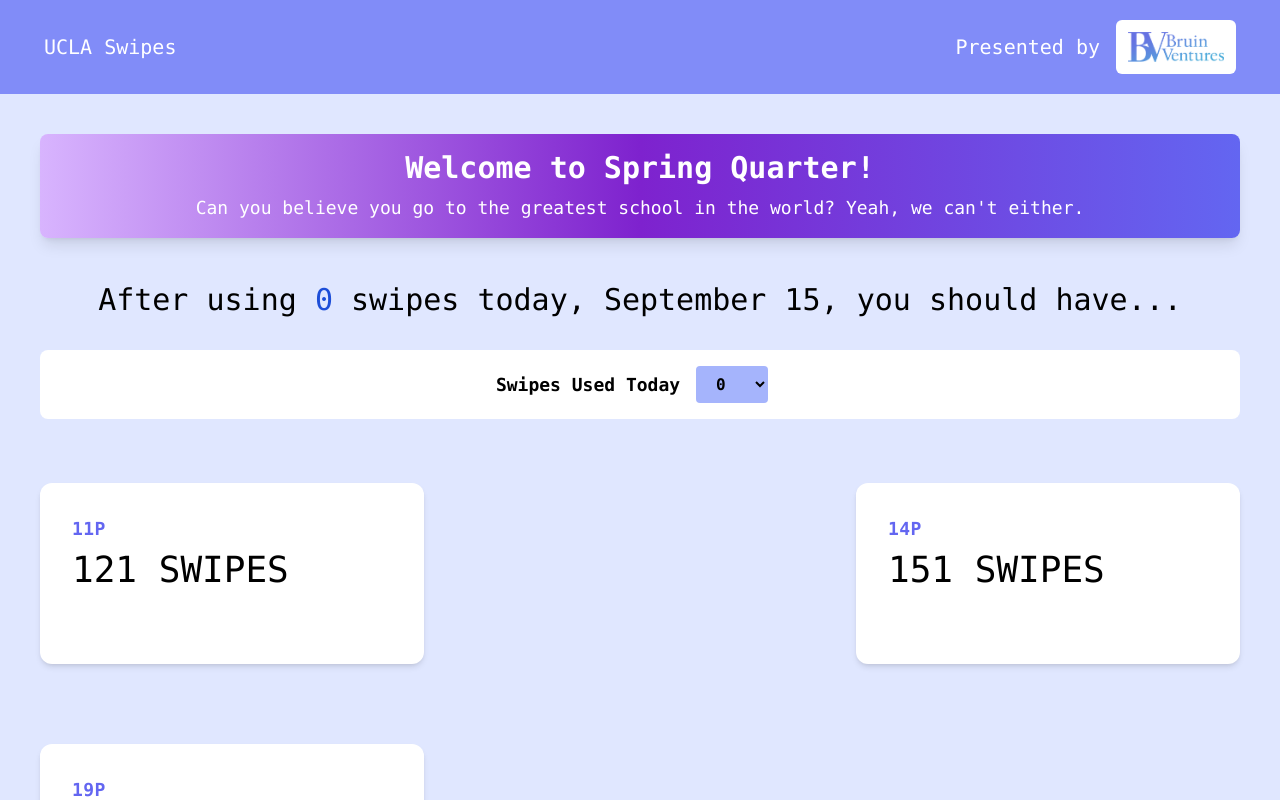
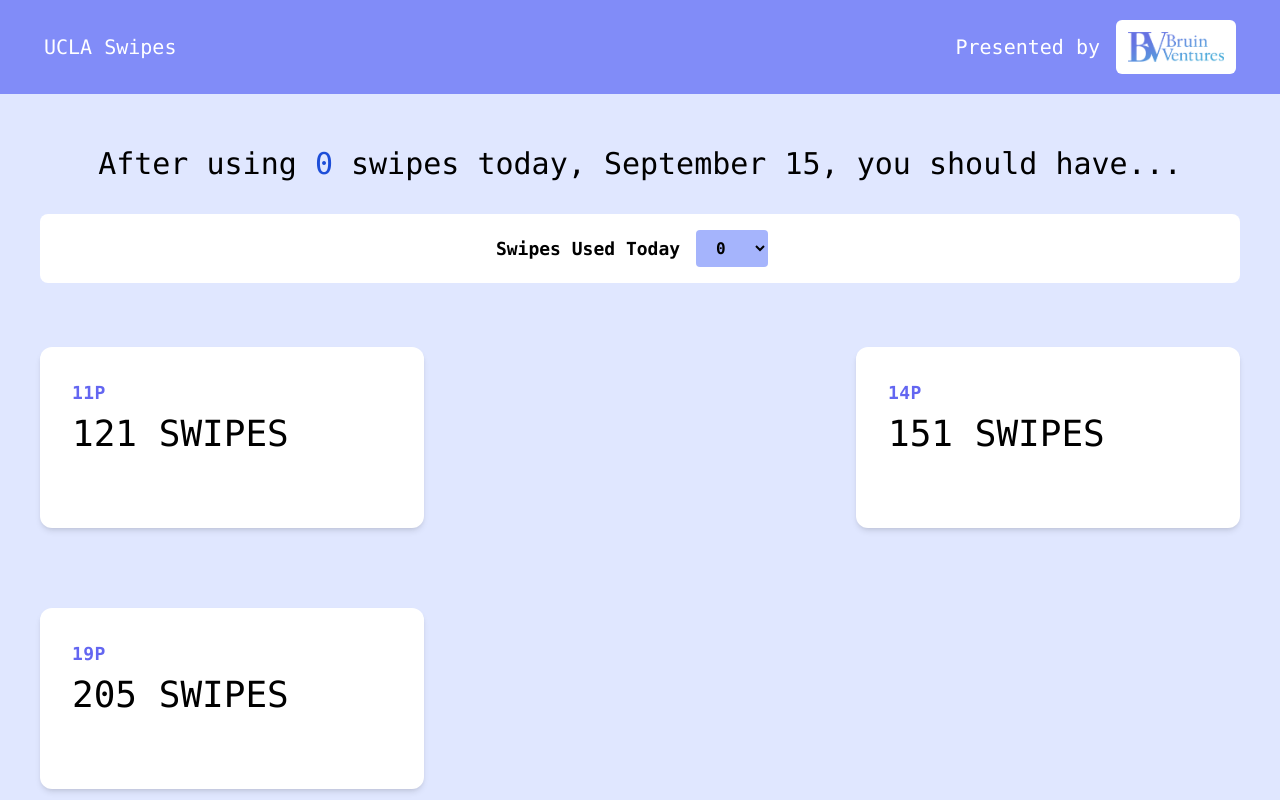
Before and after one commit to nitinsubz/ucla-swipes, a Next.js app: page / in a window 1280 px wide. Shown: the top 800 px of the page. Built offline with nearby package versions, Linux system fonts and the light colour scheme.

Commit message:
remove spring

```diff
--- a/app/components/Header.jsx
+++ b/app/components/Header.jsx
@@ -42,14 +42,6 @@ const Header = () => {
 
   return (
     <div className=''>
-      <div className="w-full bg-gradient-to-r from-purple-300 via-purple-700 to-indigo-500 py-4 mb-8 rounded-lg shadow-lg">
-        <div className="container mx-auto px-4">
-          <div className="text-center">
-            <h1 className="text-3xl font-bold text-white mb-2">Welcome to Spring Quarter!</h1>
-            <p className="text-white text-lg">Can you believe you go to the greatest school in the world? Yeah, we can&apos;t either.</p>
-          </div>
-        </div>
-      </div>
       <div>
         <div className='text-center'>
           <div className='text-center'>
```
